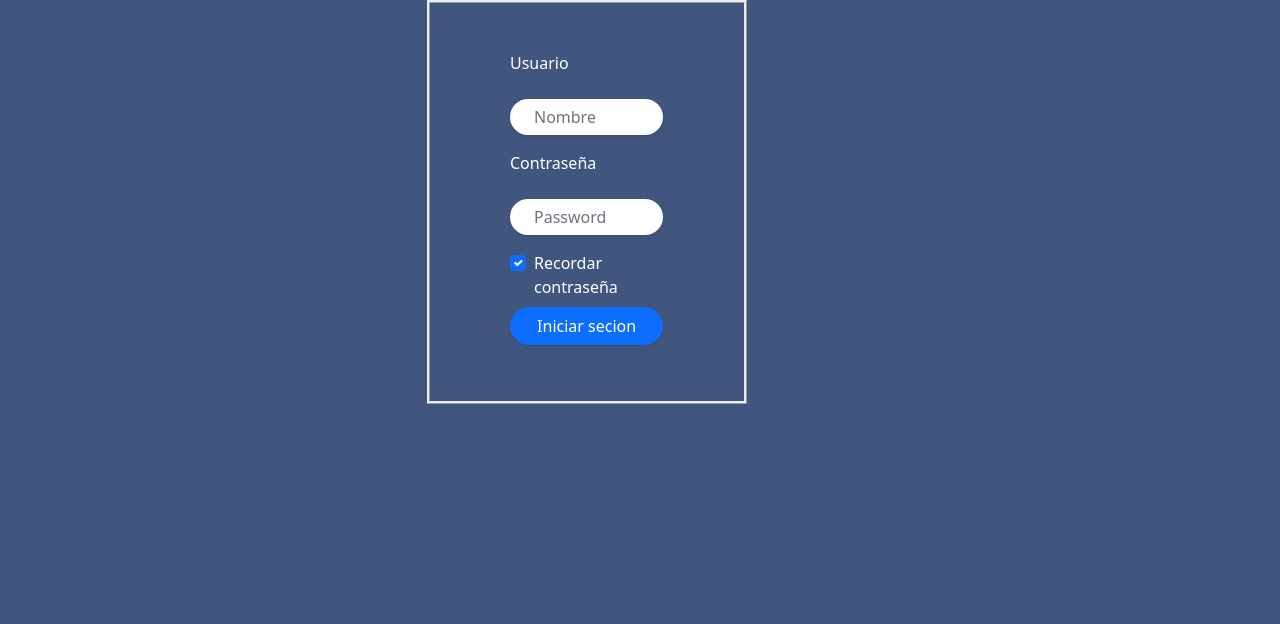
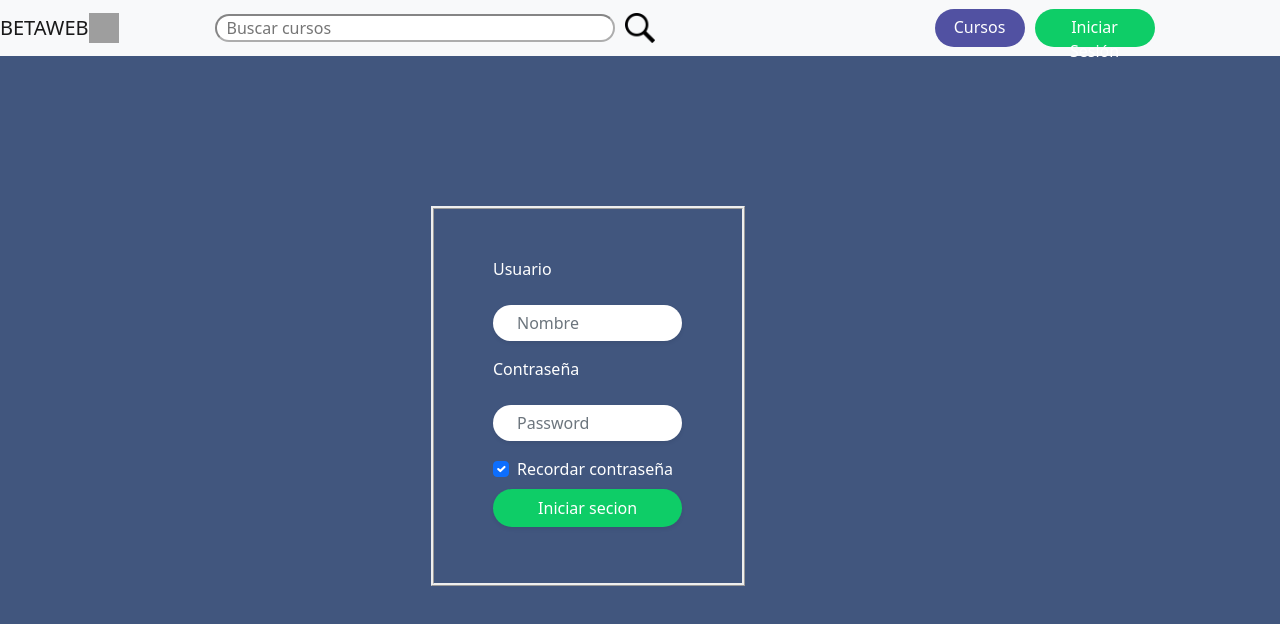
Before and after one commit to JeanPMA/BetaWeb, a React (Create React App) app: page /inicio in a window 1280 px wide. Shown: the top 624 px of the page. Built offline with nearby package versions, Linux system fonts and the light colour scheme; grey boxes are pictures that could not be loaded.

Commit message:
Modificado Formulariologin y aumento de nav

```diff
--- a/src/App.css
+++ b/src/App.css
@@ -203,7 +203,7 @@ a:active {
 .icono-boton-instructor {
   font-size: 35px;
 }
-span {
+.span {
   margin-left: 25px;
   font-size: 20px;
 }
--- a/src/App.js
+++ b/src/App.js
@@ -24,9 +24,11 @@ class App extends Component {
               <Slider />
             </Route>
             <Route path="/cursos">
+              <Navigation/>
               <Vista />
             </Route>
             <Route path="/inicio">
+              <Navigation/>
               <Formulario />
             </Route>
             <Route path="/misCursos_docente">
--- a/src/login/Formulario.css
+++ b/src/login/Formulario.css
@@ -1,16 +1,33 @@
 
-.btn {
+.btnn {
 
   background-color: #0ecd67;
   color: white;
   border-style: hidden;
   text-align: center;
+
+  display: inline-block;
+  font-weight: 400;
+  line-height: 1.5;
+
+  text-align: center;
+  text-decoration: none;
+  vertical-align: middle;
+  cursor: pointer;
+  -webkit-user-select: none;
+  user-select: none;
+
+  border: 1px solid transparent;
+  padding: 0.375rem 0.75rem;
+  font-size: 1rem;
+  border-radius: 0.25rem;
 }
 .tam{
-  margin-top: 200px;
+  margin-top: 150px;
       margin-bottom: 150px ;
       border-color: white;
       border: ridge;
+
 }
 .login{
   background-color: #41567e;
--- a/src/login/Formulario.js
+++ b/src/login/Formulario.js
@@ -11,33 +11,28 @@ class Formulario extends Component {
 
        <div className="maincontainer color">
         <div className="container-fluid">
-            <div className="row no-gutter">
-
-
-
-                <div className="col-md-3 offset-md-4  tam">
+            <div className="no-gutter">
+          <div className="col-md-3 offset-md-4  tam  margin-top: 30%;">
                     <div className="login  py-5">
 
                         <div className="container">
-                            <div className="row">
+                            <div className="">
                                 <div className="col-lg-5 col-xl-8 mx-auto">
-
-
                                     <form>
                                         <div className="mb-3">
                                         <p className="  mb-4">Usuario</p>
-                                            <input id="inputEmail" type="Nombre" placeholder="Nombre" required="" autofocus="" class="form-control rounded-pill border-0 shadow-sm px-4" />
+                                            <input id="inputEmail" type="Nombre" placeholder="Nombre" required="" autofocus="" className="form-control rounded-pill border-0 shadow-sm px-4" />
                                         </div>
                                         <div className="mb-3">
                                         <p className="  mb-4">Contraseña</p>
-                                            <input id="inputPassword" type="password" placeholder="Password" required="" class="form-control rounded-pill border-0 shadow-sm px-4 text-primary" />
+                                            <input id="inputPassword" type="password" placeholder="Password" required="" className="form-control rounded-pill border-0 shadow-sm px-4 text-primary" />
                                         </div>
                                         <div className="form-check">
-                                            <input id="customCheck1" type="checkbox" checked class="form-check-input" />
-                                            <label for="customCheck1" class="form-check-label">Recordar contraseña</label>
+                                            <input id="customCheck1" type="checkbox" checked className="form-check-input" />
+                                            <label for="customCheck1" className="form-check-label">Recordar contraseña</label>
                                         </div>
                                         <div className="d-grid gap-2 mt-2">
-                                        <button type="submit" class="btn btn-primary btn-block  mb-2 rounded-pill shadow-sm">Iniciar secion</button>
+                                        <button type="submit" className="btnn  btn-block  mb-2 rounded-pill shadow-sm">Iniciar secion</button>
                                         </div>
                                     </form>
                                 </div>
```
